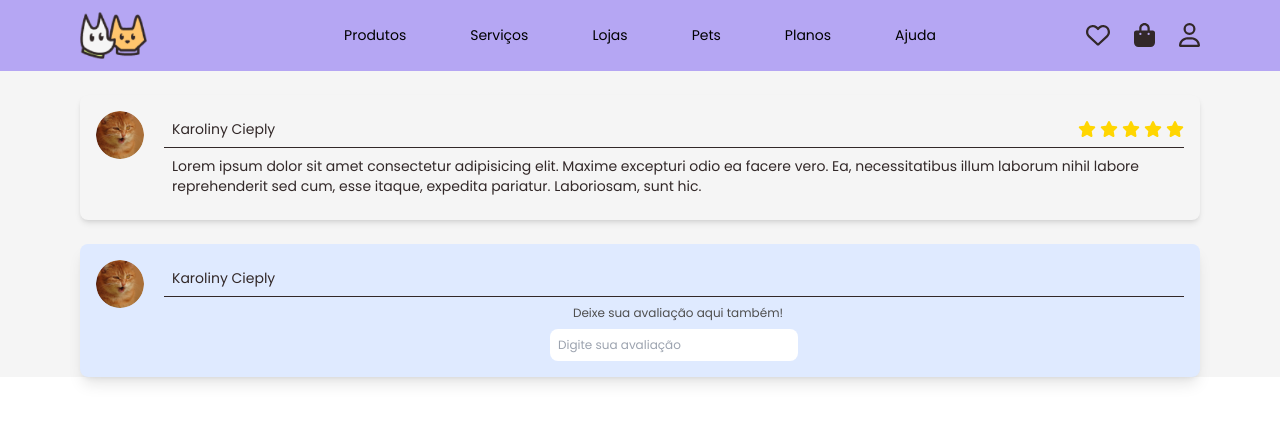
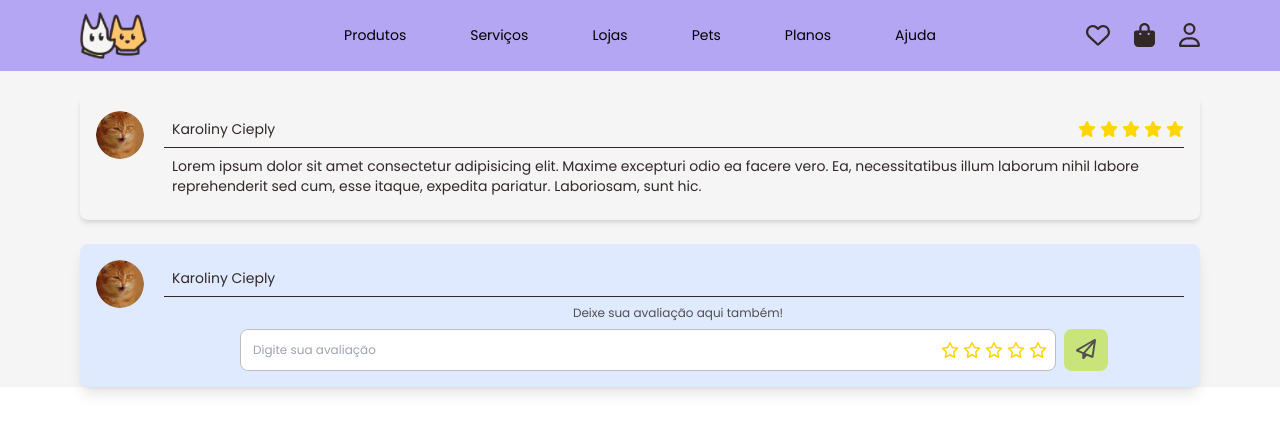
Before and after one commit to carlosbolzanell/Top-Care, a React (Vite) app: page / in a window 1280 px wide. Shown: the top 432 px of the page. Built offline with nearby package versions, Linux system fonts and the light colour scheme; a web font is replaced by a local one.

Commit message:
escrever avaliacao

```diff
--- a/src/Components/EscreverAvaliacao/EscreverAvaliacao.jsx
+++ b/src/Components/EscreverAvaliacao/EscreverAvaliacao.jsx
@@ -1,6 +1,5 @@
 import { FontAwesomeIcon } from '@fortawesome/react-fontawesome'
-import { faHeart, } from '@fortawesome/free-regular-svg-icons'
-import { faStar, } from '@fortawesome/free-solid-svg-icons'
+import { faStar, faPaperPlane, } from '@fortawesome/free-regular-svg-icons'
 
 const EscreverAvaliacao = () => {
     return (
@@ -30,12 +29,18 @@ const EscreverAvaliacao = () => {
                         <p className='pl-2 py-2 font-regular text-xs text-cinza-escuro'>
                             Deixe sua avaliação aqui também!
                         </p>
-                        <div>
-                            <div>
-                                <input placeholder='Digite sua avaliação' className='font-regular text-xs p-2 rounded-lg'>
-                                </input>
+                        <div className='w-full flex flex-row justify-center gap-2'>
+                            <div className='flex flex-row w-[80%] justify-between gap-1 bg-white border-[1px] border-cinza rounded-lg pr-2'>
+                                <input placeholder='Digite sua avaliação' className='w-full font-regular text-xs p-3 rounded-lg'/>
+                                <div className='flex gap-1 items-center'>
+                                    <FontAwesomeIcon icon={faStar} style={{ color: "#FFD601", }} />
+                                    <FontAwesomeIcon icon={faStar} style={{ color: "#FFD601", }} />
+                                    <FontAwesomeIcon icon={faStar} style={{ color: "#FFD601", }} />
+                                    <FontAwesomeIcon icon={faStar} style={{ color: "#FFD601", }} />
+                                    <FontAwesomeIcon icon={faStar} style={{ color: "#FFD601", }} />
+                                </div>
                             </div>
-                            <a href=''></a>
+                            <button className='bg-secundaria px-3 rounded-lg' href=''><FontAwesomeIcon icon={faPaperPlane} size="lg" style={{ color: "#4F4F4F", }} /></button>
                         </div>
                     </div>
                 </div>
```
